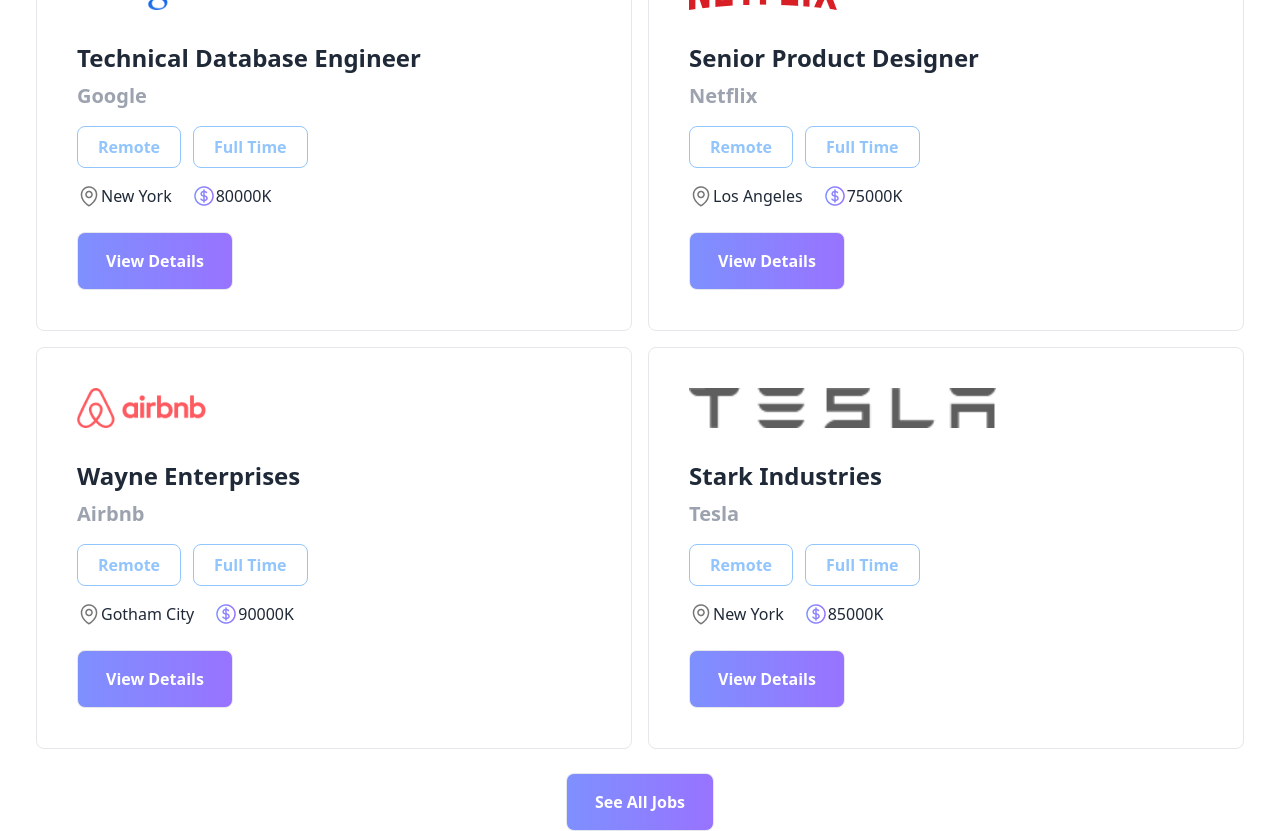
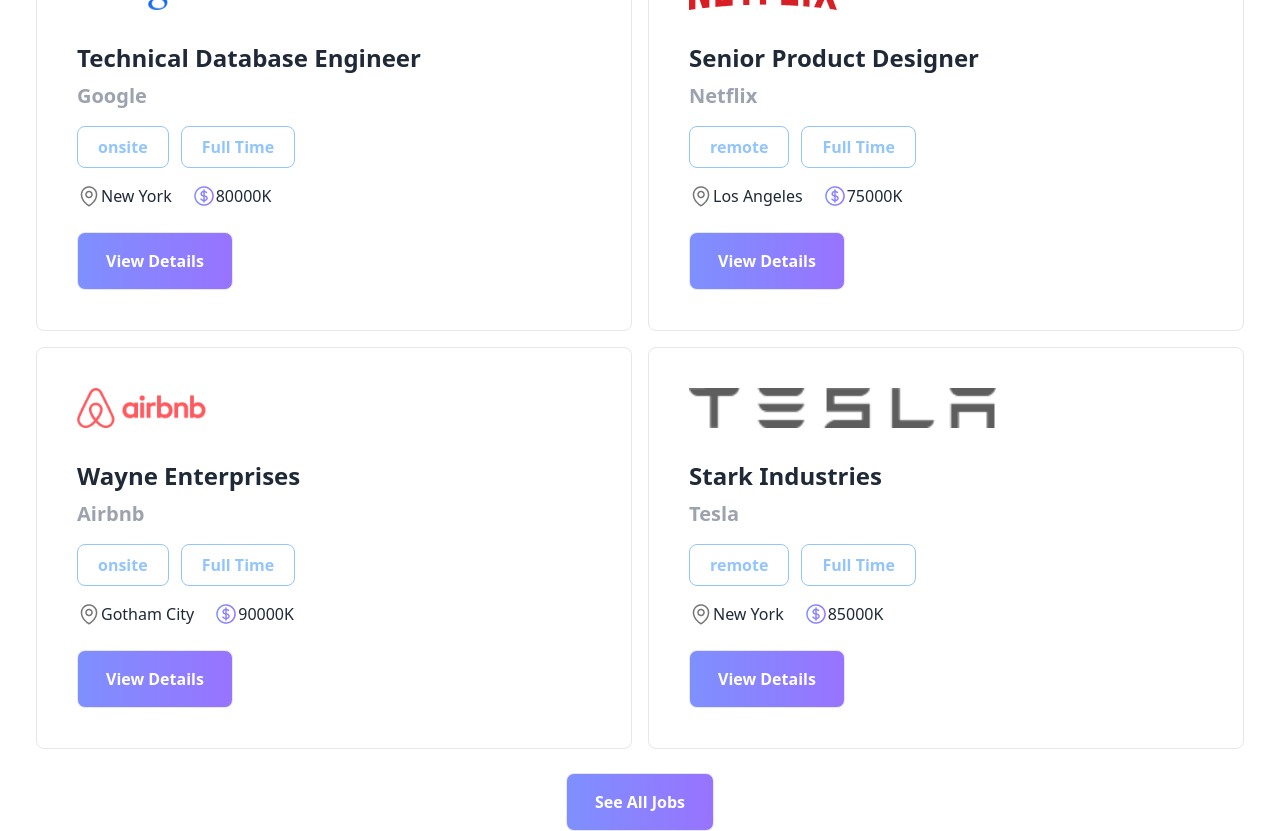
Before and after one commit to jakariachynabil10/JobApplication, a React (Vite) app: page / in a window 1280 px wide. Shown: the part 1380-2211 px from the top of the page. Built offline with nearby package versions, Linux system fonts and the light colour scheme.

Commit message:
view details works is hafly done

```diff
--- a/public/jobData.json
+++ b/public/jobData.json
@@ -8,7 +8,12 @@
     "email": "john.smith@acme.com",
     "phone_number": "+1-555-123-4567",
     "job_title": "Software Engineer",
-        "img": "../src/assets/All Images/google-1-1 1.png"
+    "img": "../src/assets/All Images/google-1-1 1.png",
+    "position": "onsite",
+    "description": "We are seeking a highly skilled software engineer to join our team. This role involves developing, maintaining, and optimizing our technical database.",
+    "responsibility": "Design and implement technical database solutions; maintain and optimize existing systems; troubleshoot and resolve database-related issues.",
+    "educational_requirements": "Bachelor's degree in Computer Science or a related field",
+    "experience": "3+ years of experience in software engineering or database management"
   },
   {
     "id": 2,
@@ -19,7 +24,12 @@
     "email": "jane.doe@globex.com",
     "phone_number": "+1-555-987-6543",
     "job_title": "Marketing Manager",
-        "img": "../src/assets/All Images/netflix-4 1.png"
+    "img": "../src/assets/All Images/netflix-4 1.png",
+    "position": "remote",
+    "description": "We are seeking a highly skilled software engineer to join our team. This role involves developing, maintaining, and optimizing our technical database.",
+    "responsibility": "Design and implement technical database solutions; maintain and optimize existing systems; troubleshoot and resolve database-related issues.",
+    "educational_requirements": "Bachelor's degree in Computer Science or a related field",
+    "experience": "3+ years of experience in software engineering or database management"
   },
   {
     "id": 3,
@@ -30,7 +40,12 @@
     "email": "bob.johnson@wayneent.com",
     "phone_number": "+1-555-555-5555",
     "job_title": "Financial Analyst",
-        "img": "../src/assets/All Images/Group 10021.png"
+    "img": "../src/assets/All Images/Group 10021.png",
+    "position": "onsite",
+    "description": "We are seeking a highly skilled software engineer to join our team. This role involves developing, maintaining, and optimizing our technical database.",
+    "responsibility": "Design and implement technical database solutions; maintain and optimize existing systems; troubleshoot and resolve database-related issues.",
+    "educational_requirements": "Bachelor's degree in Computer Science or a related field",
+    "experience": "3+ years of experience in software engineering or database management"
   },
   {
     "id": 4,
@@ -41,7 +56,12 @@
     "email": "karen.davis@starkind.com",
     "phone_number": "+1-555-777-8888",
     "job_title": "HR Manager",
-        "img": "../src/assets/All Images/tesla-9 1.png"
+    "img": "../src/assets/All Images/tesla-9 1.png",
+    "position": "remote",
+    "description": "We are seeking a highly skilled software engineer to join our team. This role involves developing, maintaining, and optimizing our technical database.",
+    "responsibility": "Design and implement technical database solutions; maintain and optimize existing systems; troubleshoot and resolve database-related issues.",
+    "educational_requirements": "Bachelor's degree in Computer Science or a related field",
+    "experience": "3+ years of experience in software engineering or database management"
   },
   {
     "id": 5,
@@ -52,7 +72,12 @@
     "email": "tom.jackson@initech.com",
     "phone_number": "+1-555-222-3333",
     "job_title": "Technical Support",
-        "img": "https://images.unsplash.com/photo-1649734926695-1b1664e98842?ixlib=rb-4.0.3&ixid=MnwxMjA3fDB8MHxwaG90by1wYWdlfHx8fGVufDB8fHx8&auto=format&fit=crop&w=862&q=80"
+    "img": "https://images.unsplash.com/photo-1649734926695-1b1664e98842?ixlib=rb-4.0.3&ixid=MnwxMjA3fDB8MHxwaG90by1wYWdlfHx8fGVufDB8fHx8&auto=format&fit=crop&w=862&q=80",
+    "position": "onsite",
+    "description": "We are seeking a highly skilled software engineer to join our team. This role involves developing, maintaining, and optimizing our technical database.",
+    "responsibility": "Design and implement technical database solutions; maintain and optimize existing systems; troubleshoot and resolve database-related issues.",
+    "educational_requirements": "Bachelor's degree in Computer Science or a related field",
+    "experience": "3+ years of experience in software engineering or database management"
   },
   {
     "id": 6,
@@ -63,6 +88,11 @@
     "email": "alice.lee@umbrellacorp.com",
     "phone_number": "+1-555-444-5555",
     "job_title": "Research Scientist",
-        "img": "https://images.unsplash.com/photo-1621768216002-5ac171876625?ixlib=rb-4.0.3&ixid=MnwxMjA3fDB8MHxwaG90by1wYWdlfHx8fGVufDB8fHx8&auto=format&fit=crop&w=1474&q=80"
+    "img": "https://images.unsplash.com/photo-1621768216002-5ac171876625?ixlib=rb-4.0.3&ixid=MnwxMjA3fDB8MHxwaG90by1wYWdlfHx8fGVufDB8fHx8&auto=format&fit=crop&w=1474&q=80",
+    "position": "remote",
+    "description": "We are seeking a highly skilled software engineer to join our team. This role involves developing, maintaining, and optimizing our technical database.",
+    "responsibility": "Design and implement technical database solutions; maintain and optimize existing systems; troubleshoot and resolve database-related issues.",
+    "educational_requirements": "Bachelor's degree in Computer Science or a related field",
+    "experience": "3+ years of experience in software engineering or database management"
   }
 ]
--- a/src/Home/FeatureJob.jsx
+++ b/src/Home/FeatureJob.jsx
@@ -4,7 +4,7 @@
 import { Link } from 'react-router-dom';
 
 const FeatureJob = ({data}) => {
-    const {brand_name , company_name, location, salary, img, id } = data
+    const {brand_name , company_name, location, salary, img, id, position } = data
     return (
         <>
           <div className='border rounded-lg  p-10 w-full'>
@@ -13,7 +13,7 @@
             <p className='font-semibold text-xl text-gray-400 pt-2'>{brand_name}</p>
             <div className='flex gap-3 mt-4'>
                 <div>
-                    <button className='border border-blue-300 font-bold text-base rounded-lg py-2 px-5 text-blue-300'>Remote</button>
+                    <button className='border border-blue-300 font-bold text-base rounded-lg py-2 px-5 text-blue-300'>{position}</button>
                 </div>
                 <div>
                 <button className='border border-blue-300 font-bold text-base rounded-lg py-2 px-5 text-blue-300'>Full Time</button>
@@ -23,7 +23,7 @@
           <p className='flex'><img src={locationIcon} alt="" />{location}</p>
           <p className='flex'><img src={sallaryIcon} alt="" />{salary}</p>
           </div>
-        <Link>  <button className="border rounded-lg px-7 text-white mt-6 py-4 font-semibold btn-color">
+        <Link to={`jobDetails/${id}`}>  <button className="border rounded-lg px-7 text-white mt-6 py-4 font-semibold btn-color">
           View Details
             </button></Link>
             </div>
--- /dev/null
+++ b/src/JobDetails/JobDetails.jsx
@@ -0,0 +1,20 @@
+import React from 'react';
+import { useLoaderData, useParams } from 'react-router-dom';
+
+const JobDetails = () => {
+    const loadData = useLoaderData()
+    const {jobId} = useParams()
+    console.log(loadData , jobId)
+
+
+
+
+
+    return (
+        <>
+            <h1>Job Details</h1>
+        </>
+    );
+};
+
+export default JobDetails;
--- a/src/main.jsx
+++ b/src/main.jsx
@@ -12,6 +12,7 @@
 import AppliedJobs from './AppliedJobs/AppliedJobs';
 import Blog from './Blog/Blog';
 import { NormalDataLoad } from './normalDataLoad/NormalDataLoad';
+import JobDetails from './JobDetails/JobDetails';
 
 const router = createBrowserRouter([
   {
@@ -28,6 +29,11 @@
         path : 'home',
         element : <Home></Home>,
         loader : NormalDataLoad
+      },
+      {
+        path : 'jobDetails/:jobId',
+        element : <JobDetails></JobDetails>,
+        loader : () => fetch(`/jobData.json`)
       },
       {
         path : 'statistics',
```
Lines whose indentation alone changed are shown as unchanged.
